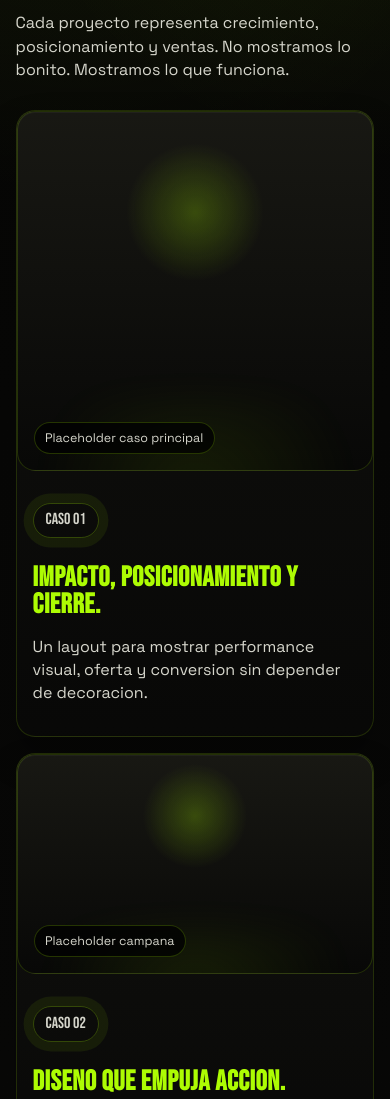
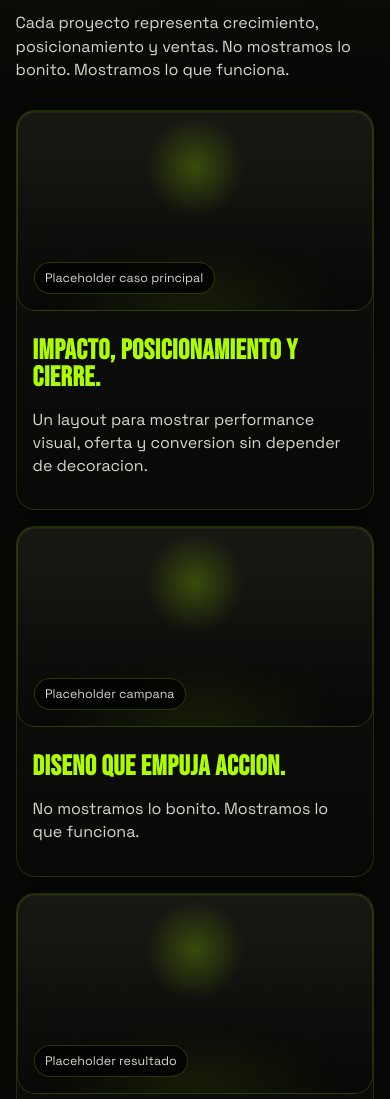
Before and after one commit to pipecode66/ZIVRA, a website: page index.html in a window 390 px wide. Shown: the part 5770-6869 px from the top of the page. Drawn offline with Linux system fonts and the light colour scheme.

Commit message:
Simplify results cards and remove case labels

```diff
--- a/index.html
+++ b/index.html
@@ -213,34 +213,31 @@
         </p>
 
         <div class="results-grid">
-          <article class="result-card feature reveal">
-            <div class="placeholder-media tall">
+          <article class="result-card reveal">
+            <div class="placeholder-media result-media">
               <span>Placeholder caso principal</span>
             </div>
             <div class="result-body">
-              <p class="result-tag">Caso 01</p>
               <h3>Impacto, posicionamiento y cierre.</h3>
               <p>Un layout para mostrar performance visual, oferta y conversion sin depender de decoracion.</p>
             </div>
           </article>
 
           <article class="result-card reveal delay-1">
-            <div class="placeholder-media medium">
+            <div class="placeholder-media result-media">
               <span>Placeholder campana</span>
             </div>
             <div class="result-body">
-              <p class="result-tag">Caso 02</p>
               <h3>Diseno que empuja accion.</h3>
               <p>No mostramos lo bonito. Mostramos lo que funciona.</p>
             </div>
           </article>
 
           <article class="result-card reveal delay-2">
-            <div class="placeholder-media medium">
+            <div class="placeholder-media result-media">
               <span>Placeholder resultado</span>
             </div>
             <div class="result-body">
-              <p class="result-tag">Caso 03</p>
               <h3>Crecimiento con estructura.</h3>
               <p>Contenido, pauta y automatizacion alineados a ventas reales.</p>
             </div>
--- a/styles.css
+++ b/styles.css
@@ -760,7 +760,7 @@ h1 {
 .results-grid {
   margin-top: 1.8rem;
   display: grid;
-  grid-template-columns: minmax(0, 1.15fr) minmax(0, 0.85fr);
+  grid-template-columns: repeat(3, minmax(0, 1fr));
   gap: 1rem;
 }
 
@@ -769,16 +769,8 @@ h1 {
   gap: 0;
 }
 
-.result-card.feature {
-  grid-row: span 2;
-}
-
-.tall {
-  min-height: 520px;
-}
-
-.medium {
-  min-height: 240px;
+.result-media {
+  min-height: 220px;
 }
 
 .result-body {
@@ -949,7 +941,10 @@ h1 {
 
 @media (max-width: 1080px) {
   .hero-grid,
-  .authority-grid,
+  .authority-grid {
+    grid-template-columns: 1fr;
+  }
+
   .results-grid {
     grid-template-columns: 1fr;
   }
@@ -957,10 +952,6 @@ h1 {
   .service-grid,
   .process-grid {
     grid-template-columns: repeat(2, minmax(0, 1fr));
-  }
-
-  .result-card.feature {
-    grid-row: auto;
   }
 
   .hero-poster {
@@ -1017,12 +1008,8 @@ h1 {
     min-height: 330px;
   }
 
-  .tall {
-    min-height: 360px;
-  }
-
-  .medium {
-    min-height: 220px;
+  .result-media {
+    min-height: 200px;
   }
 }
 
```
